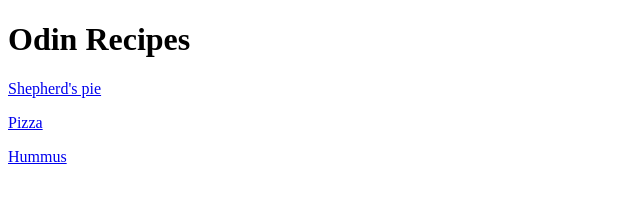
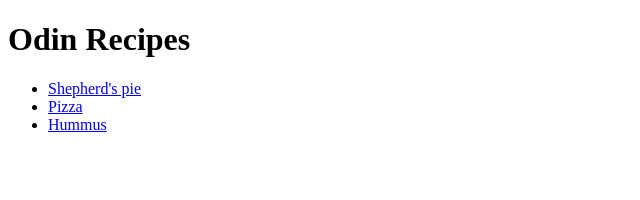
Before and after one commit to kaunai/odin-recipes, a plain HTML site: page index.html in a window 1280 px wide. Shown: the whole page, without its empty margins (0-640 px from the left). Drawn offline with Linux system fonts and the light colour scheme.

Commit message:
refactor:changed links from paragraph to ul

```diff
--- a/index.html
+++ b/index.html
@@ -7,8 +7,10 @@
 
     <body>
         <h1>Odin Recipes</h1>
-        <p><a href="./recipes/shepherds-pie.html">Shepherd's pie</a></p>
-        </p><a href="./recipes/pizza.html">Pizza</a></p>
-        <p><a href="./recipes/hummus.html">Hummus</a></p>
+        <ul>
+            <li><a href="./recipes/shepherds-pie.html">Shepherd's pie</a></li>
+            <li><a href="./recipes/pizza.html">Pizza</a></li>
+            <li><a href="./recipes/hummus.html">Hummus</a></li>
+        </ul>
     </body>
 </html>
```
